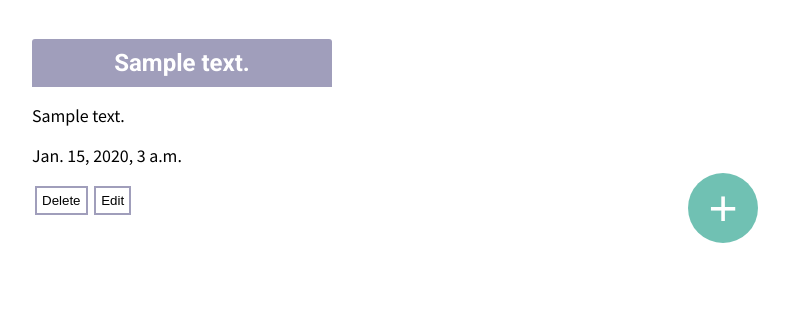
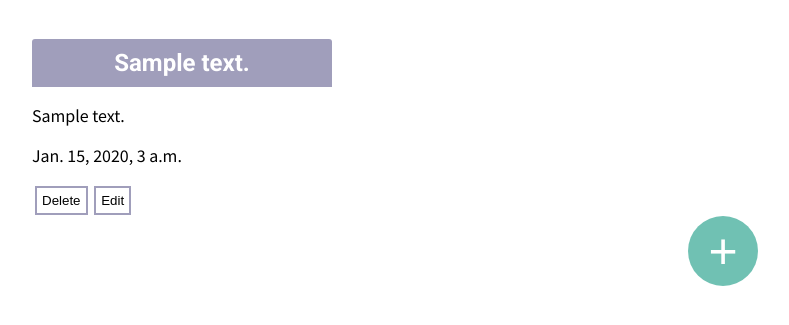
Before and after one commit to Shifteon/Notepad, a Django app: template notepad/templates/notepad/notes.html in a window 1280 px wide. Shown: the part 93-418 px from the top of the page, without its empty margins (458-1247 px from the left). Run offline with Django 3.2, Linux system fonts and the light colour scheme; the template is opened without the code that fills it: values that come from a table or form of the project are taken from there, others are empty; a user stored in the database is signed in; tables that the repository leaves empty hold one stand-in row (values such as "Sample post").

Commit message:
Fixed new note button position

```diff
--- a/notepad/static/notepad/style.css
+++ b/notepad/static/notepad/style.css
@@ -48,7 +48,7 @@ main {
     grid-gap: 30px;
     grid-template-columns: repeat(auto-fit, minmax(320px, 1fr));
     /* grid-template-rows: repeat(auto-fit, minmax(320px, 1fr)); */
-    padding-bottom: 3%;
+    padding-bottom: 6%;
     position: relative;
     /* height: 90%;  */
     width: 100%;
@@ -121,7 +121,7 @@ h1, h2, h3, h4, h5, h6 {
 
 #new-note {
     position: absolute;
-    bottom: 5%;
+    bottom: 3%;
     right: 5%;
     border-radius: 50%;
     height: 70px;
```
